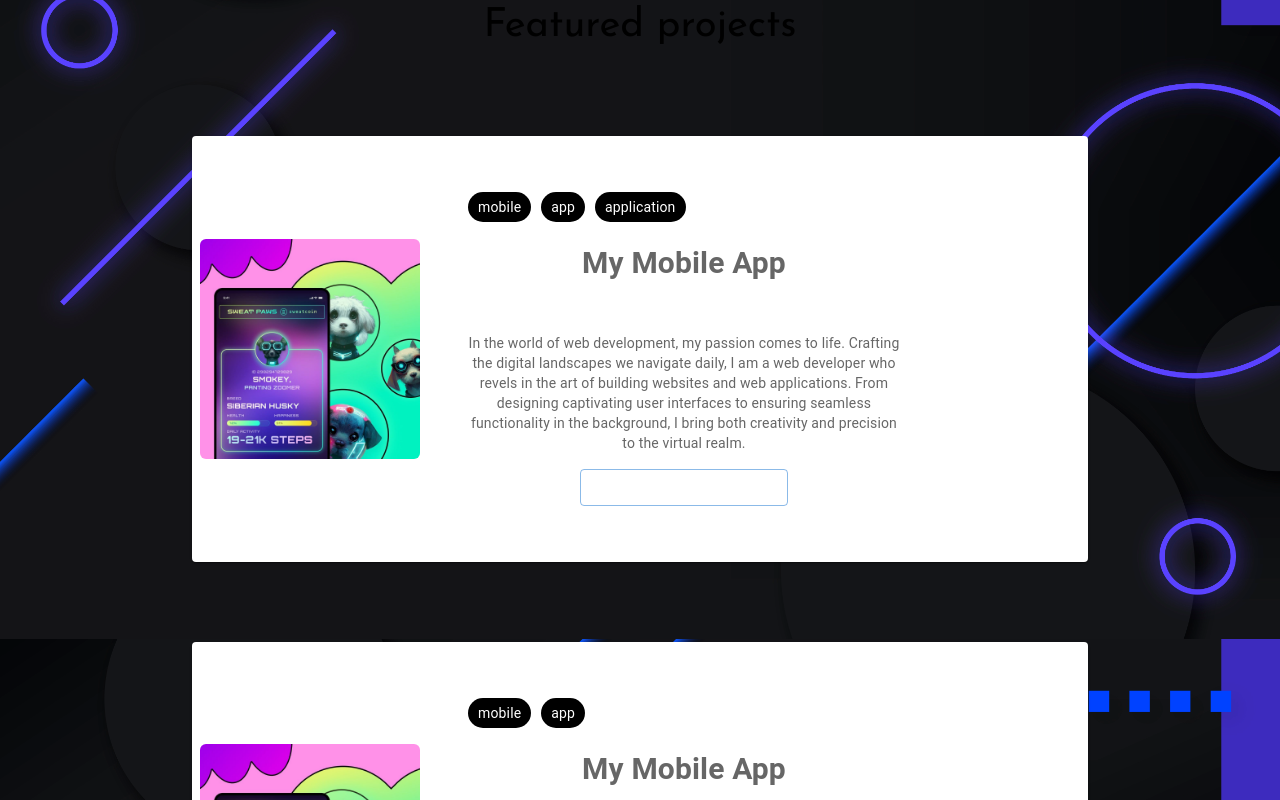
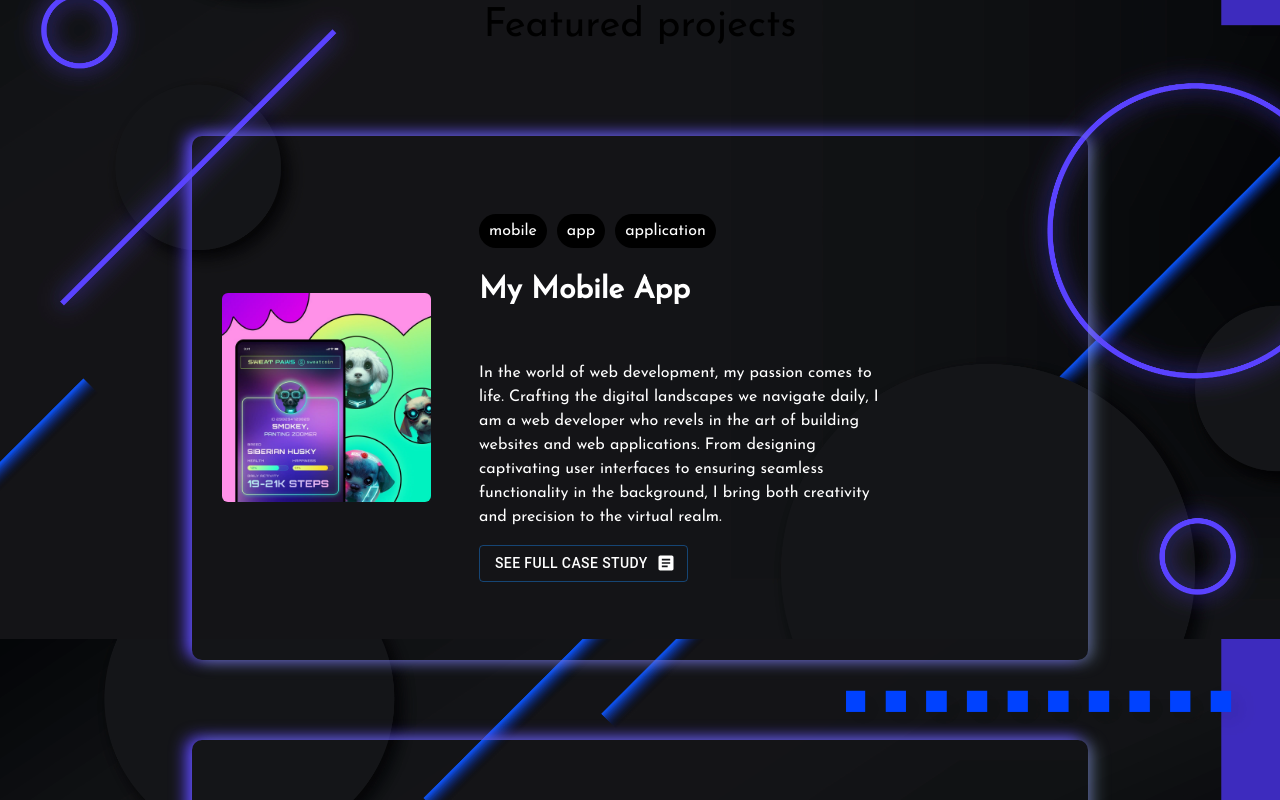
Before and after one commit to shameem-0077/portfolio-website-nextjs, a Next.js app: page / in a window 1280 px wide. Shown: the part 1920-2720 px from the top of the page. Built offline with nearby package versions, Linux system fonts and the light colour scheme.

Commit message:
change: test
Changes to be committed:
	modified:   src/app/page.js

```diff
--- a/src/app/page.js
+++ b/src/app/page.js
@@ -27,7 +27,7 @@ import { CardActionArea } from '@mui/material';
 export default function Home() {
 
     const Item = styled(Paper)(({ theme }) => ({
-        backgroundColor: theme.palette.mode === 'dark' ? '#1A2027' : 'white',
+        backgroundColor: theme.palette.mode === 'dark' ? '#1A2027' : '#fff',
         ...theme.typography.body2,
         padding: theme.spacing(1),
         textAlign: 'center',
@@ -191,7 +191,7 @@ export default function Home() {
             <Stack spacing={10}>
                 {
                     FeaturedProjects.map((project) => (
-                        <Item key={project.id} className="flex bg-transparent text-white text-left featured-project-card items-center font-sans max-md:flex-col">
+                        <Box key={project.id} className="flex bg-transparent text-white text-left featured-project-card items-center font-sans max-md:flex-col">
                             <div className="w-1/4 max-md:w-full">
                                 <Image
                                     className="rounded-md"
@@ -223,7 +223,7 @@ export default function Home() {
                                   See full case study
                               </Button>
                           </div>
-                      </Item>
+                      </Box>
                     ))
                 }
             </Stack>
```
